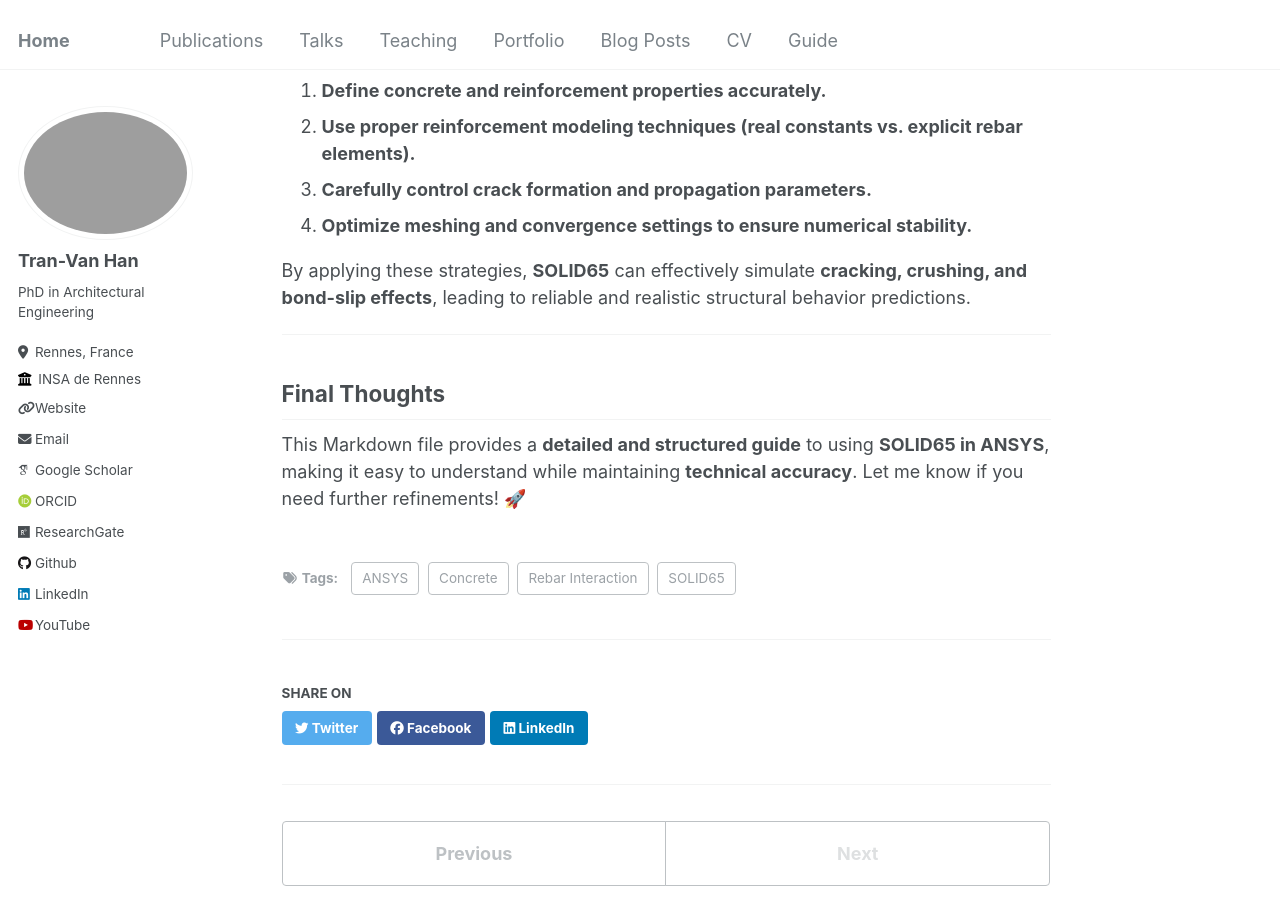
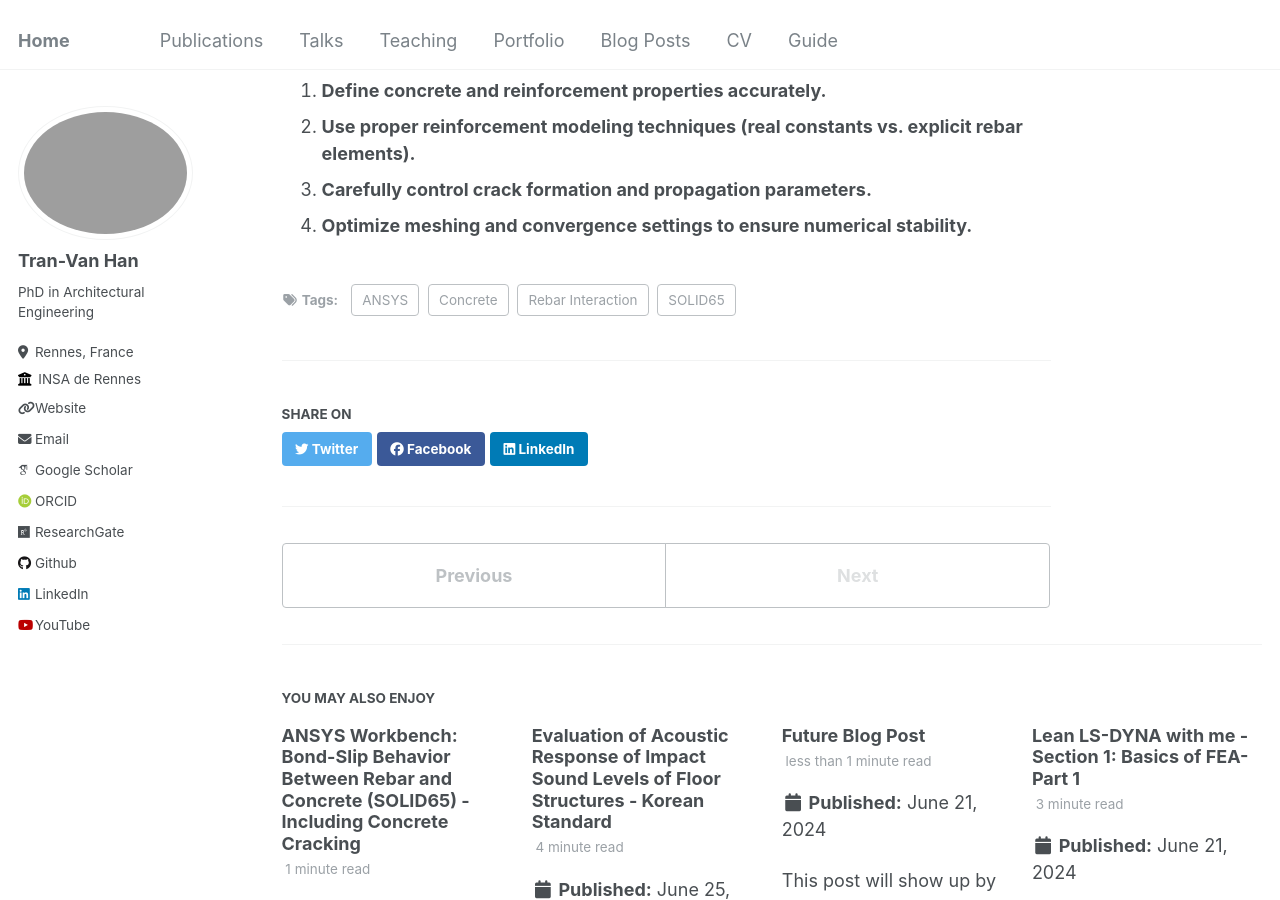
Before and after one commit to tranhan1405/tranhan1405.github.io, a Jekyll site: the page built from _posts/2025-02-09-ansys-solid65.md, in a window 1280 px wide and 900 px high, scrolled down 4456 px. Built offline with Jekyll 4.4.1, drawn with Linux system fonts in a browser that asks for light colours; some web fonts are replaced; some of the changed text lies outside the part shown.

Commit message:
Update 2025-02-09-ansys-solid65.md

```diff
--- a/_posts/2025-02-09-ansys-solid65.md
+++ b/_posts/2025-02-09-ansys-solid65.md
@@ -121,10 +121,3 @@ To ensure **accurate and stable ANSYS simulations of reinforced concrete structu
 2. **Use proper reinforcement modeling techniques (real constants vs. explicit rebar elements).**
 3. **Carefully control crack formation and propagation parameters.**
 4. **Optimize meshing and convergence settings to ensure numerical stability.**
-
-By applying these strategies, **SOLID65** can effectively simulate **cracking, crushing, and bond-slip effects**, leading to reliable and realistic structural behavior predictions.
-
----
-
-## **Final Thoughts**
-This Markdown file provides a **detailed and structured guide** to using **SOLID65 in ANSYS**, making it easy to understand while maintaining **technical accuracy**. Let me know if you need further refinements! 🚀
```
